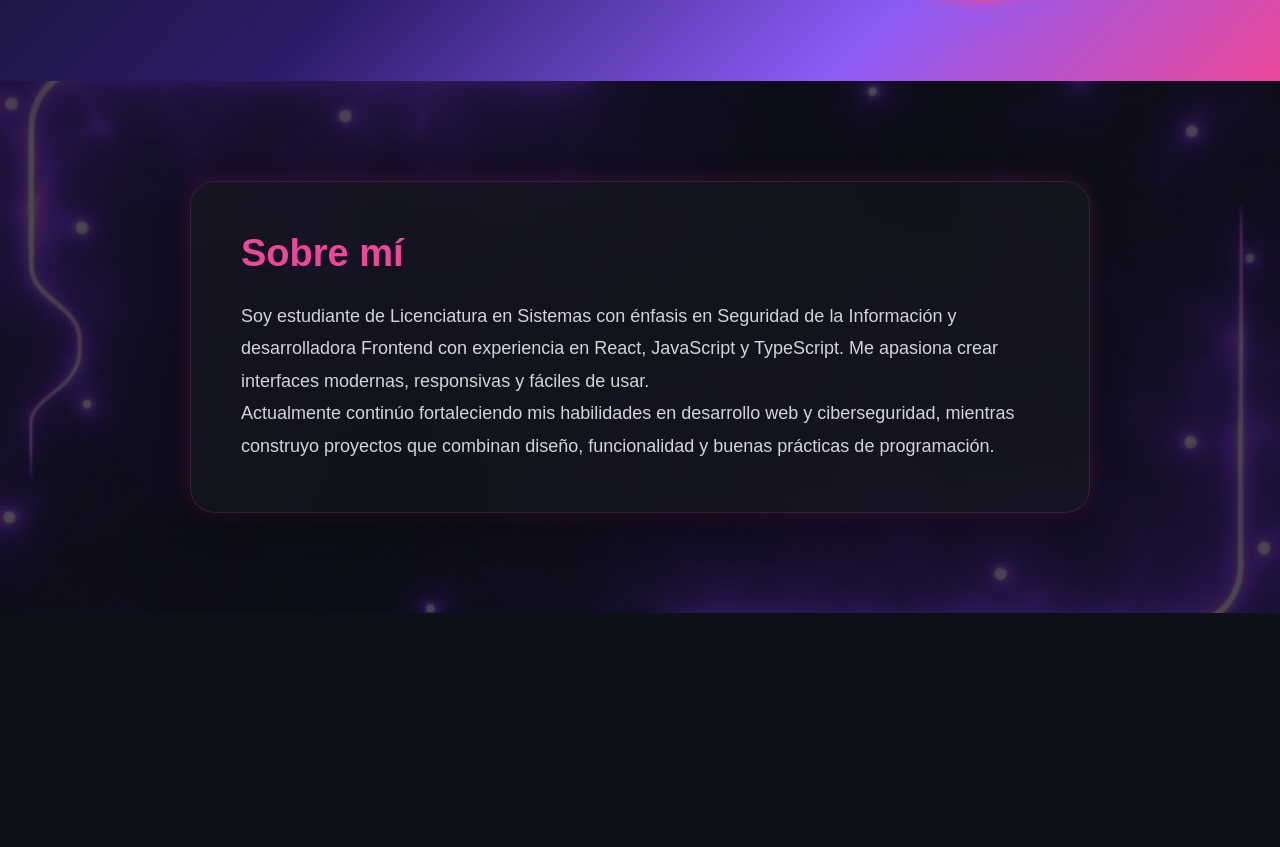
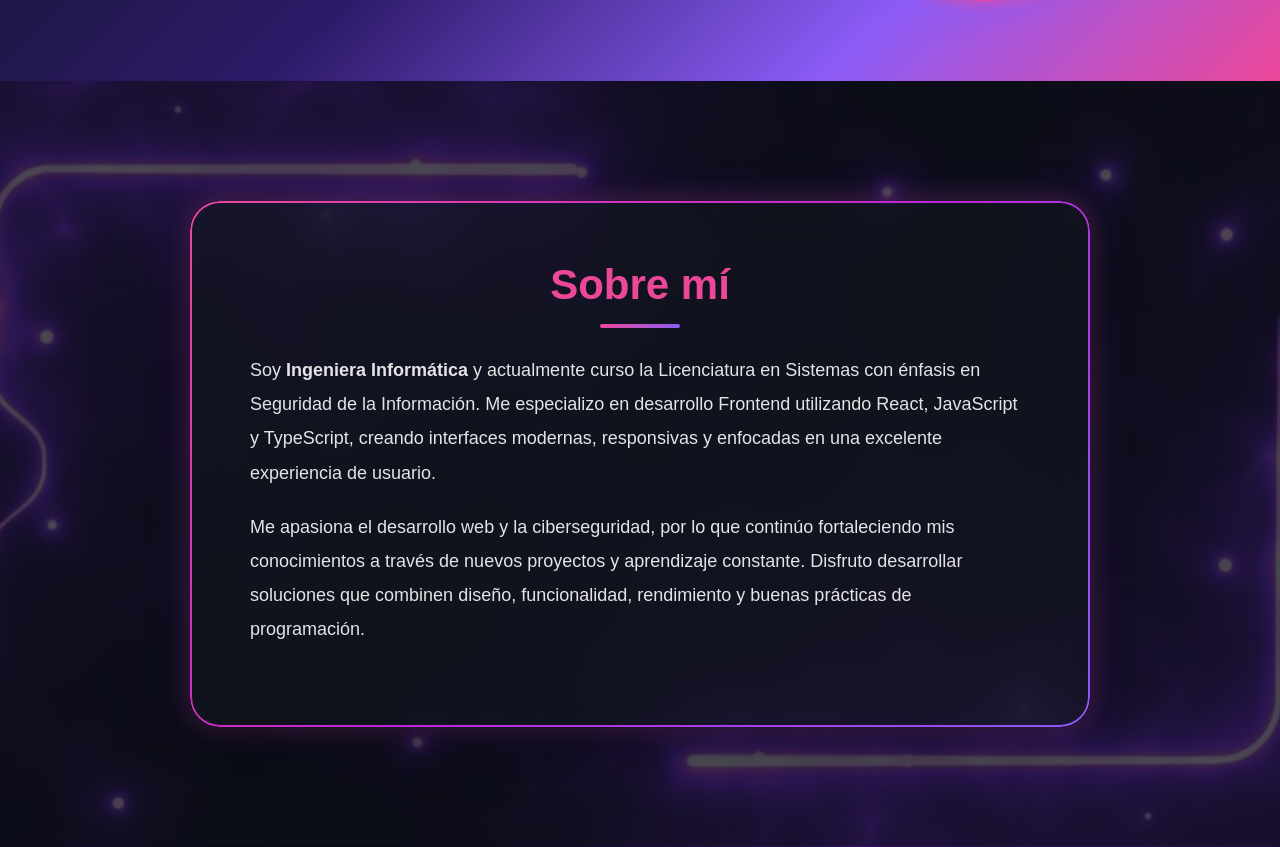
Before and after one commit to KarlaArayaMadrigal/Portafolio-profesional, a React (Vite) app: page / in a window 1280 px wide. Shown: the part 479-1326 px from the top of the page. Before the commit the page ends 1092 px from the top, so only its background shows below. Built offline with nearby package versions, Linux system fonts and the light colour scheme.

Commit message:
Corrección de diseño

```diff
--- a/src/components/Hero.jsx
+++ b/src/components/Hero.jsx
@@ -64,7 +64,7 @@ const Image = styled.img`
 `;
 
 const Information = styled.section`
-  padding: 100px 10%;
+  padding: 120px 10%;
 
   background:
     linear-gradient(
@@ -79,33 +79,92 @@ const Information = styled.section`
 `;
 
 const InfoContainer = styled.div`
+  position: relative;
+
   max-width: 900px;
   margin: 0 auto;
-  padding: 50px;
+  padding: 60px;
 
-  background: rgba(22, 27, 34, 0.55);
+  border-radius: 30px;
 
-  backdrop-filter: blur(15px);
-  -webkit-backdrop-filter: blur(15px);
+  background: rgba(22, 27, 34, 0.45);
 
-  border: 1px solid rgba(236, 72, 153, 0.2);
-  border-radius: 25px;
+  backdrop-filter: blur(18px);
+  -webkit-backdrop-filter: blur(18px);
+
+  overflow: hidden;
 
   box-shadow:
-    0 10px 35px rgba(0, 0, 0, 0.4),
-    0 0 20px rgba(236, 72, 153, 0.2);
+    0 10px 40px rgba(0, 0, 0, .45),
+    0 0 25px rgba(236, 72, 153, .25),
+    0 0 45px rgba(139, 92, 246, .2);
+
+  &::before{
+    content:"";
+    position:absolute;
+    inset:0;
+    padding:2px;
+    border-radius:30px;
+
+    background: linear-gradient(
+      135deg,
+      #EC4899,
+      #C026D3,
+      #8B5CF6
+    );
+
+    -webkit-mask:
+      linear-gradient(#fff 0 0) content-box,
+      linear-gradient(#fff 0 0);
+
+    -webkit-mask-composite: xor;
+    mask-composite: exclude;
+
+    pointer-events:none;
+  }
+
+  transition: .4s;
+
+  &:hover{
+    transform: translateY(-8px);
+
+    box-shadow:
+      0 15px 50px rgba(0,0,0,.5),
+      0 0 35px rgba(236,72,153,.4),
+      0 0 60px rgba(139,92,246,.35);
+  }
 `;
 
 const InfoTitle = styled.h2`
-  font-size: 38px;
+  font-size: 42px;
+  color: #EC4899;
   margin-bottom: 25px;
-  color: #EC4899;
+  text-align: center;
+
+  position: relative;
+
+  &::after{
+    content:"";
+    display:block;
+    width:80px;
+    height:4px;
+    margin:15px auto 0;
+
+    border-radius:10px;
+
+    background: linear-gradient(
+      90deg,
+      #EC4899,
+      #8B5CF6
+    );
+  }
 `;
 
 const InfoText = styled.p`
   font-size: 18px;
-  line-height: 1.8;
-  color: #D4D4D8;
+  line-height: 1.9;
+  color: #E4E4E7;
+  margin-bottom: 20px;
 `;
 
 function Hero() {
@@ -127,18 +186,19 @@ function Hero() {
           <InfoTitle>Sobre mí</InfoTitle>
 
           <InfoText>
-            Soy estudiante de Licenciatura en Sistemas con énfasis en
-            Seguridad de la Información y desarrolladora Frontend con
-            experiencia en React, JavaScript y TypeScript. Me apasiona
-            crear interfaces modernas, responsivas y fáciles de usar.
-          </InfoText>
+  Soy <strong>Ingeniera Informática</strong> y actualmente curso la
+  Licenciatura en Sistemas con énfasis en Seguridad de la Información.
+  Me especializo en desarrollo Frontend utilizando React, JavaScript y
+  TypeScript, creando interfaces modernas, responsivas y enfocadas en una
+  excelente experiencia de usuario.
+</InfoText>
 
-          <InfoText>
-            Actualmente continúo fortaleciendo mis habilidades en
-            desarrollo web y ciberseguridad, mientras construyo proyectos
-            que combinan diseño, funcionalidad y buenas prácticas de
-            programación.
-          </InfoText>
+<InfoText>
+  Me apasiona el desarrollo web y la ciberseguridad, por lo que continúo
+  fortaleciendo mis conocimientos a través de nuevos proyectos y aprendizaje
+  constante. Disfruto desarrollar soluciones que combinen diseño,
+  funcionalidad, rendimiento y buenas prácticas de programación.
+</InfoText>
         </InfoContainer>
       </Information>
     </>
```
